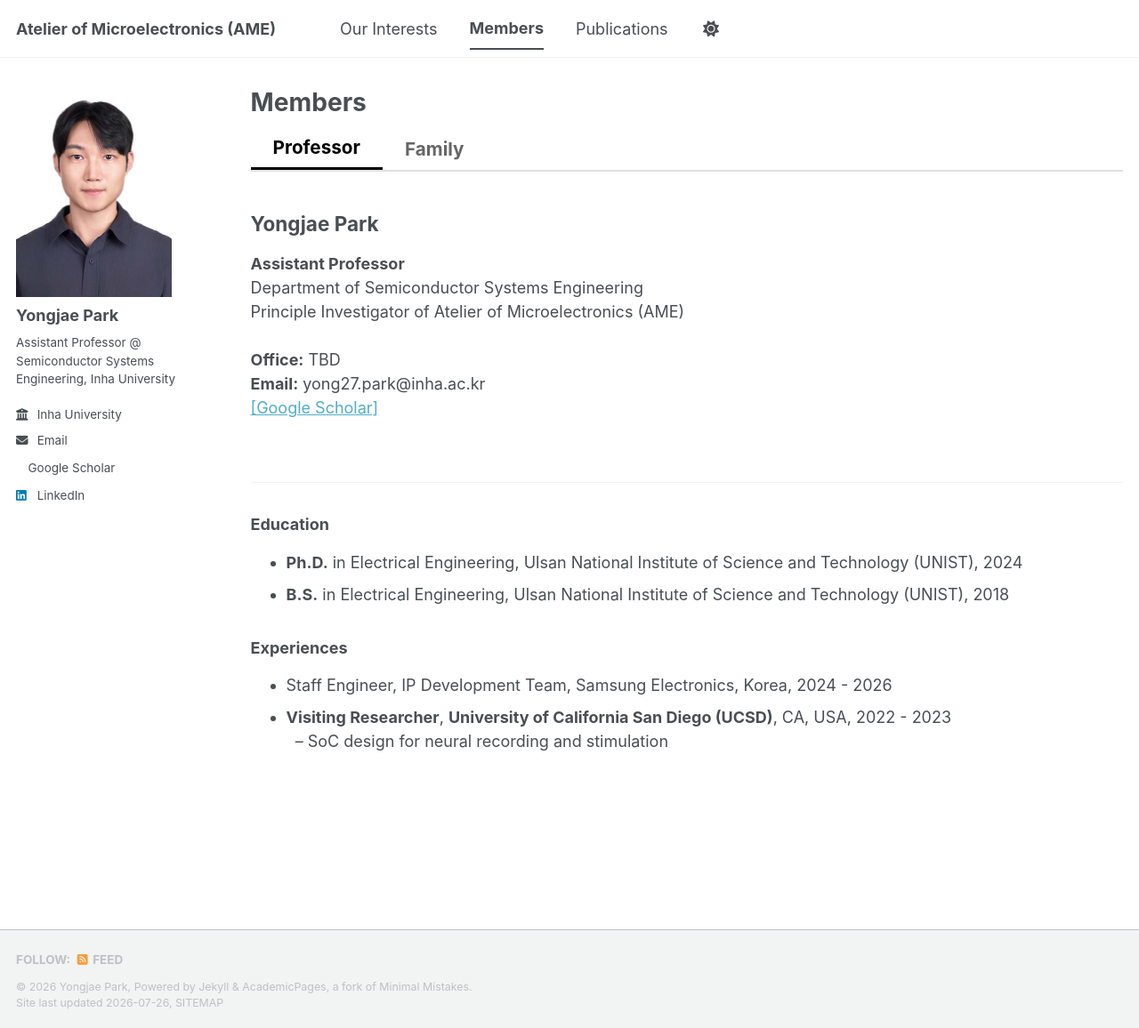
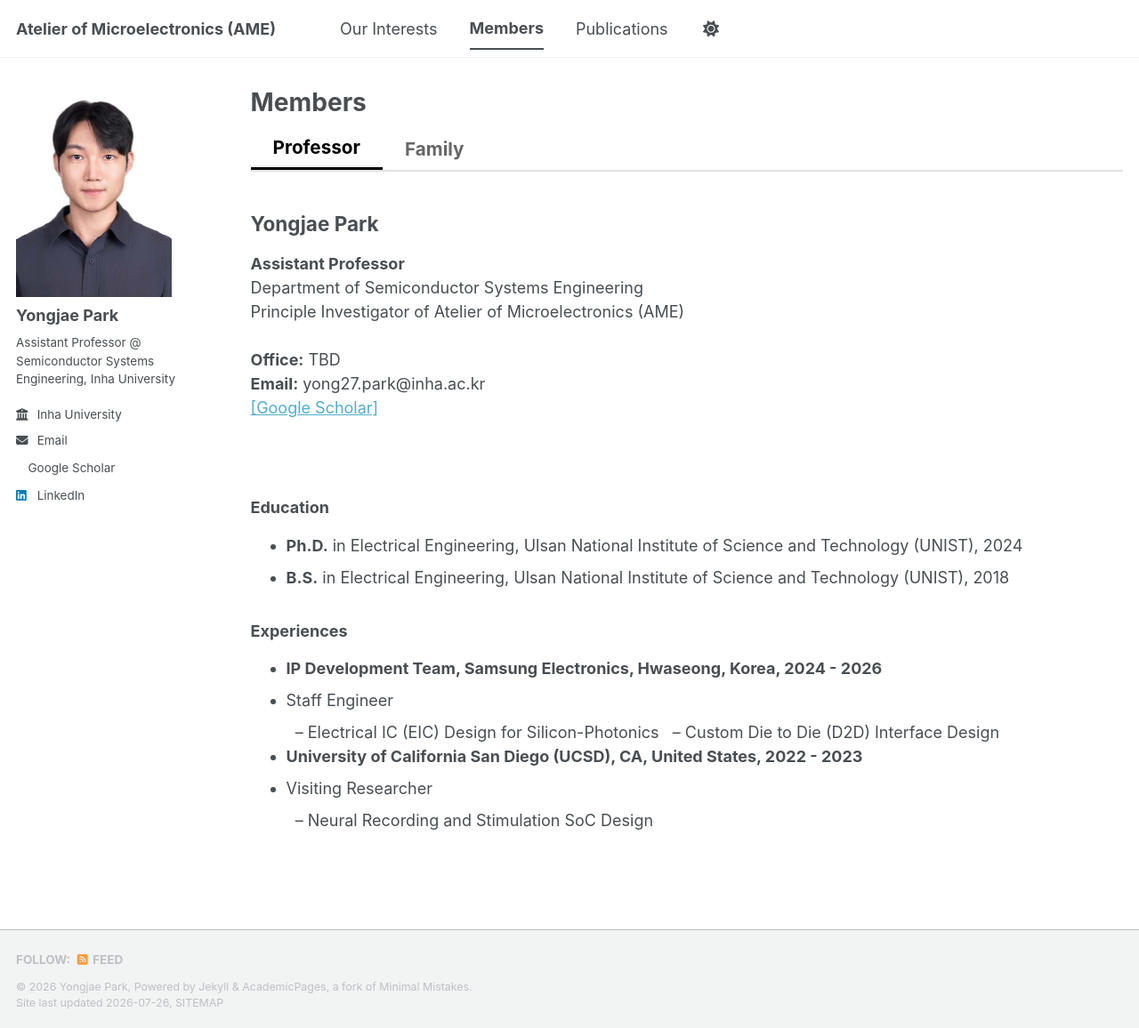
Before and after one commit to yong27park/AME.github.io, a Jekyll site: the page built from _pages/members.md, in a window 1280 px wide and 1156 px high. Shown: the whole window at 89% size. Built offline with Jekyll 4.4.1, drawn with Linux system fonts in a browser that asks for light colours; a style sheet for code colours, icons or effects is not loaded.

Commit message:
Update members.md

```diff
--- a/_pages/members.md
+++ b/_pages/members.md
@@ -61,8 +61,6 @@ author_profile: true
   </div>
   <br clear="all">
 
-  <hr>
-
   <h3>Education</h3>
   <ul>
     <li><strong>Ph.D.</strong> in Electrical Engineering, Ulsan National Institute of Science and Technology (UNIST), 2024</li>
@@ -72,9 +70,14 @@ author_profile: true
 
 <h3>Experiences</h3>
   <ul>
-    <li>Staff Engineer, IP Development Team, Samsung Electronics, Korea, 2024 - 2026</li>
-    <li><strong>Visiting Researcher</strong>, <strong>University of California San Diego (UCSD)</strong>, CA, USA, 2022 - 2023<br>
-      &nbsp;&nbsp;– SoC design for neural recording and stimulation
+    <li><strong>IP Development Team, Samsung Electronics, Hwaseong, Korea, 2024 - 2026</strong><br>
+      <li>Staff Engineer</li>
+      &nbsp;&nbsp;– Electrical IC (EIC) Design for Silicon-Photonics
+      &nbsp;&nbsp;– Custom Die to Die (D2D) Interface Design
+    </li>
+    <li><strong>University of California San Diego (UCSD), CA, United States, 2022 - 2023</strong><br>
+      <li>Visiting Researcher</li>
+      &nbsp;&nbsp;– Neural Recording and Stimulation SoC Design
     </li>
   </ul>
 
```
